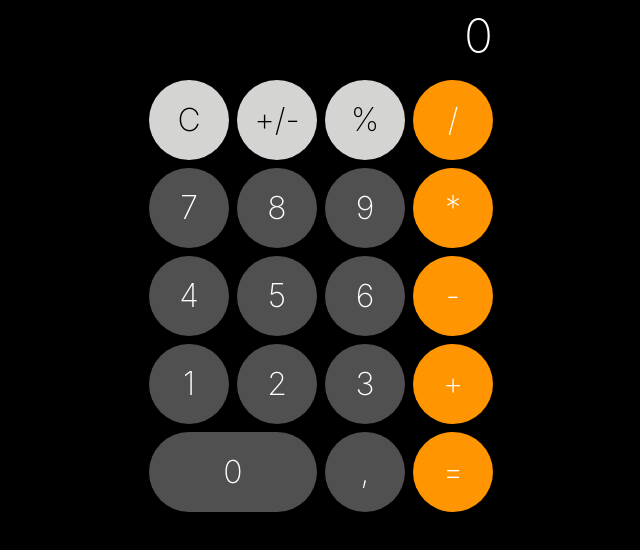
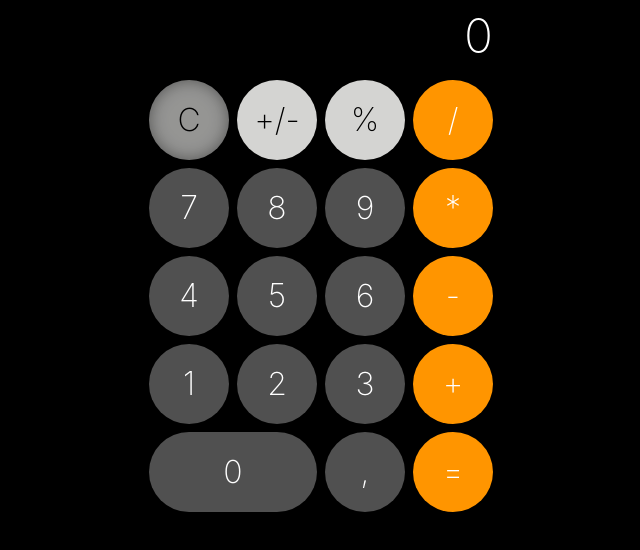
Before and after one commit to saepasomba/kalkulator-ku-react, a React (Create React App) app: page / in a window 1280 px wide. In both pictures the pointer is over the element 508 px from the left and 119 px from the top of the page. Shown: the top 550 px of the page, without its empty margins (319-959 px from the left). Built offline with nearby package versions, Linux system fonts and the light colour scheme.

Commit message:
Improve on hover effect on buttons

```diff
--- a/src/components/CustomButton/CustomButton.module.css
+++ b/src/components/CustomButton/CustomButton.module.css
@@ -12,6 +12,13 @@
     text-align: center;
     justify-content: center;
     align-items: center;
+
+    transition: 100ms linear;
+}
+
+.btn:hover {
+    opacity: 0.7;
+    box-shadow: inset 0 0 1rem rgba(30, 30, 30, 0.5);
 }
 
 .buttonSpanTwo {
```
